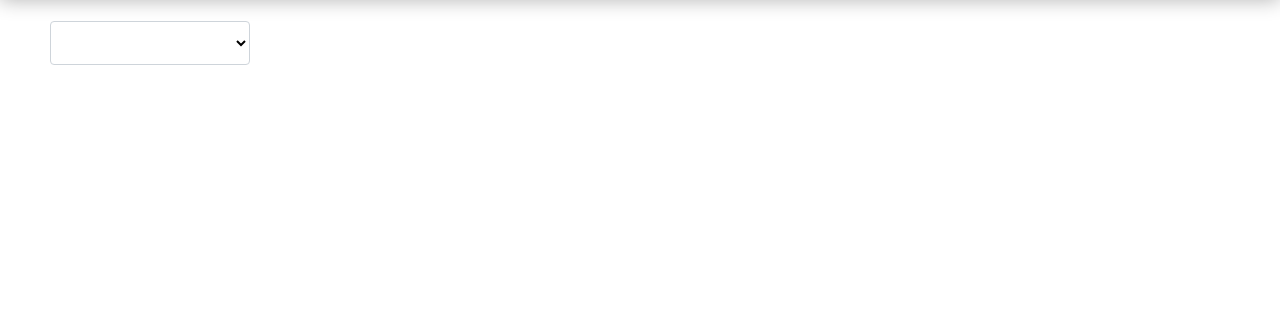
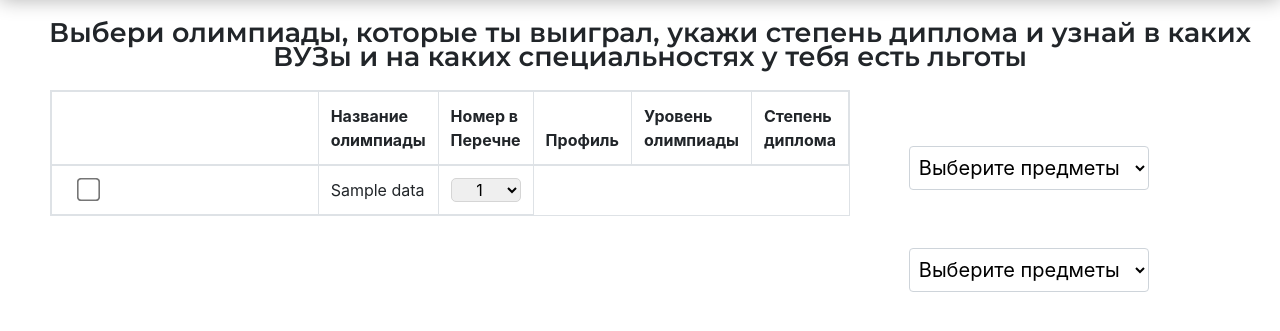
Before and after one commit to Vitalia2005/WEB_project_olimp-university.ru, a Flask app: template templates/privileges.html in a window 1280 px wide. Shown: the part 59-390 px from the top of the page. Run offline with Flask 2, Linux system fonts and the light colour scheme; the template is opened without the code that fills it: most values are stand-ins (such as "Sample title", 1, 10 or a date in 2020); lists and menus that the app fills with data are empty; some libraries are stand-ins or nearby versions.

Commit message:
Commit with the second page. Template. No database.

```diff
--- /dev/null
+++ b/data/__all_models.py
@@ -0,0 +1,2 @@
+from . import olympiads
+from . import subjects
--- a/main.py
+++ b/main.py
@@ -1,4 +1,5 @@
 from flask import Flask, render_template, redirect
+from data.create_perechen import get_subject_and_olymp
 
 app = Flask(__name__)
 app.config['SECRET_KEY'] = 'olympvita-university-Wqn7RC8}vysS'
@@ -11,7 +12,8 @@ def main():
 
 @app.route('/privileges')
 def privileges():
-    return render_template('privileges.html')
+    data = get_subject_and_olymp()
+    return render_template('privileges.html', data=data[0], all_olymps=data[1])
 
 
 if __name__ == '__main__':
--- a/static/css/privileges.css
+++ b/static/css/privileges.css
@@ -1,11 +1,26 @@
-.checkselect {
-    position: relative;
+@font-face {
+    font-family: "Montserrat";
+    src: url(../fonts/Montserrat.ttf);
+}
+
+#select1 {
     display: inline-block;
-    min-width: 200px;
+    min-width: 220px;
     text-align: left;
-    margin-top: 20px;
-    margin-left: 50px;
+    position: absolute;
+    left: 71vw;
+    top: 16vw;
 }
+
+#select2 {
+    display: inline-block;
+    min-width: 220px;
+    text-align: left;
+    position: absolute;
+    left: 71vw;
+    top: 24vw;
+}
+
 
 .checkselect-control {
     position: relative;
@@ -103,3 +118,33 @@
     color: black;
     font-size: 20px;
 }
+
+
+.table {
+    width: 800px;
+    margin-left: 50px;
+}
+
+.stepen_diploma {
+    border-radius: 5px;
+    width: 100%;
+    text-align: center;
+    text-align-last: center;
+    border-color: #d5d5d5;
+}
+
+.check_mark {
+    transform:scale(1.8);
+    cursor:pointer;
+    margin-left: 18px;
+}
+
+.something_text {
+    line-height: 0.9em;
+    margin-left: 20px;
+    margin-top: 20px;
+    margin-bottom: 20px;
+    font-family: "Montserrat SemiBold", sans-serif;
+    font-size: 27px;
+    text-align: center;
+}
--- /dev/null
+++ b/static/js/privileges.js
@@ -0,0 +1,53 @@
+var checked_array = [];
+(function ($) {
+    function setChecked(target) {
+        var checked_array = $(target).find('input[type="checkbox"]').toArray().map(x => $(x).is(':checked'));
+        window['checked_array'] = checked_array;
+        var checked = $(target).find("input[type='checkbox']:checked").length;
+        if (checked) {
+            $(target).find('select option:first').html('Выбрано: ' + checked);
+            let tds = document.querySelectorAll('#table1');
+            for (let td of tds) {
+                td.innerHTML = '!';
+            }
+        } else {
+            $(target).find('select option:first').html('Выберите предметы');
+        }
+    }
+
+    $.fn.checkselect = function () {
+        this.wrapInner('<div class="checkselect-popup"></div>');
+        this.prepend(
+            '<div class="checkselect-control">' +
+            '<select class="form-control"><option></option></select>' +
+            '<div class="checkselect-over"></div>' +
+            '</div>'
+        );
+
+        this.each(function () {
+            setChecked(this);
+        });
+        this.find('input[type="checkbox"]').click(function () {
+            setChecked($(this).parents('.checkselect'));
+        });
+
+        this.parent().find('.checkselect-control').on('click', function () {
+            $popup = $(this).next();
+            $('.checkselect-popup').not($popup).css('display', 'none');
+            if ($popup.is(':hidden')) {
+                $popup.css('display', 'block');
+                $(this).find('select').focus();
+            } else {
+                $popup.css('display', 'none');
+            }
+        });
+
+        $('html, body').on('click', function (e) {
+            if ($(e.target).closest('.checkselect').length == 0) {
+                $('.checkselect-popup').css('display', 'none');
+            }
+        });
+    };
+})(jQuery);
+
+$('.checkselect').checkselect();
--- a/templates/privileges.html
+++ b/templates/privileges.html
@@ -1,95 +1,65 @@
 {% extends "base.html" %}
 
 {% block content %}
-<!-- Только CSS -->
-<link rel="stylesheet" href="../static/css/privileges.css">
+    <!-- Только CSS -->
+    <link rel="stylesheet" href="../static/css/privileges.css">
+    <link rel="stylesheet" type="text/css" href="https://cdn.datatables.net/1.10.24/css/jquery.dataTables.css">
 
-<div class="checkselect">
-    <label><input type="checkbox" name="brands[]" value="1">Астрономия (3)</label>
-    <label><input type="checkbox" name="brands[]" value="2">Биология (9)</label>
-    <label><input type="checkbox" name="brands[]" value="3">География (8)</label>
-    <label><input type="checkbox" name="brands[]" value="4">Геология (2)</label>
-    <label><input type="checkbox" name="brands[]" value="5">Гуманитарные и социальные науки (3)</label>
-    <label><input type="checkbox" name="brands[]" value="6">Естественные науки (3)</label>
-    <label><input type="checkbox" name="brands[]" value="7">Журналистика (5)</label>
-    <label><input type="checkbox" name="brands[]" value="8">Инженерные науки (2)</label>
-    <label><input type="checkbox" name="brands[]" value="9">Иностранный язык (13)</label>
-    <label><input type="checkbox" name="brands[]" value="10">Информатика (13)</label>
-    <label><input type="checkbox" name="brands[]" value="11">История (16)</label>
-    <label><input type="checkbox" name="brands[]" value="12">Лингвистика (2)</label>
-    <label><input type="checkbox" name="brands[]" value="13">Литература (7)</label>
-    <label><input type="checkbox" name="brands[]" value="14">Математика (27)</label>
-    <label><input type="checkbox" name="brands[]" value="15">Обществознание (12)</label>
-    <label><input type="checkbox" name="brands[]" value="16">Политология (3)</label>
-    <label><input type="checkbox" name="brands[]" value="17">Право (7)</label>
-    <label><input type="checkbox" name="brands[]" value="18">Программирование (2)</label>
-    <label><input type="checkbox" name="brands[]" value="19">Психология (2)</label>
-    <label><input type="checkbox" name="brands[]" value="20">Рисунок (2)</label>
-    <label><input type="checkbox" name="brands[]" value="21">Робототехника (2)</label>
-    <label><input type="checkbox" name="brands[]" value="22">Русский язык (8)</label>
-    <label><input type="checkbox" name="brands[]" value="23">Социология (3) (2)</label>
-    <label><input type="checkbox" name="brands[]" value="24">Теория и история музыки (2)</label>
-    <label><input type="checkbox" name="brands[]" value="25">Техника и технологии (2)</label>
-    <label><input type="checkbox" name="brands[]" value="26">Физика (25)</label>
-    <label><input type="checkbox" name="brands[]" value="27">Филология (5)</label>
-    <label><input type="checkbox" name="brands[]" value="28">Философия (2)</label>
-    <label><input type="checkbox" name="brands[]" value="29">Финансовая грамотность (4)</label>
-    <label><input type="checkbox" name="brands[]" value="30">Химия (15)</label>
-    <label><input type="checkbox" name="brands[]" value="31">Экономика (8)</label>
-    <label><input type="checkbox" name="brands[]" value="32">Остальные (65)</label>
-</div>
-<script src="https://snipp.ru/cdn/jquery/2.1.1/jquery.min.js"></script>
-<script>
-    var checked_array = [];
-    (function ($) {
-        function setChecked(target) {
-            var checked_array = $(target).find('input[type="checkbox"]').map(x => x.is(':checked'));
-            window['checked_array'] = checked_array;
-            var checked = $(target).find("input[type='checkbox']:checked").length;
-            if (checked) {
-                $(target).find('select option:first').html('Выбрано: ' + checked);
-            } else {
-                $(target).find('select option:first').html('Выберите предметы');
-            }
-        }
+    <script type="text/javascript" charset="utf8"
+            src="https://cdn.datatables.net/1.10.24/js/jquery.dataTables.js"></script>
 
-        $.fn.checkselect = function () {
-            this.wrapInner('<div class="checkselect-popup"></div>');
-            this.prepend(
-                '<div class="checkselect-control">' +
-                '<select class="form-control"><option></option></select>' +
-                '<div class="checkselect-over"></div>' +
-                '</div>'
-            );
+    <p class="something_text">Выбери олимпиады, которые ты выиграл, укажи степень диплома и
+        узнай в каких ВУЗы и на каких специальностях у тебя есть льготы</p>
+    <div class="table_and_checked">
+        <table id="table1" class="table table-bordered table-hover table-responsive">
+            <thead>
+            <tr>
+                <th class="w-5"></th>
+                <th class="w-300">Название олимпиады</th>
+                <th class="w-20">Номер в Перечне</th>
+                <th class="w-50" style="text-align: center;">Профиль</th>
+                <th class="w-20">Уровень олимпиады</th>
+                <th class="w-20">Степень диплома</th>
+            </tr> <!--ряд с ячейками заголовков-->
+            </thead>
+            <tbody>
+            {% for ik in data %}
+                <tr>
+                <td style="width: 100%;"><input type="checkbox" class="check_mark"></td>
+                    {% for el in ik %}
+                        {% if loop.index != 1 %}
+                        <td style="text-align: center;">{{ el }}</td>
+                        {% else %}
+                        <td>{{ el }}</td>
+                        {% endif %}
+                    {% endfor %}
+                    <td>
+                        <select class="stepen_diploma">
+                            <option value=1>1</option>
+                            <option value=1>2</option>
+                            <option value=3>3</option>
+                        </select>
+                    </td>
+                </tr> <!--ряд с ячейками тела таблицы-->
+            {% endfor %}
+            </tbody>
+        </table>
 
-            this.each(function () {
-                setChecked(this);
-            });
-            this.find('input[type="checkbox"]').click(function () {
-                setChecked($(this).parents('.checkselect'));
-            });
+        <div class="checkselect" id="select1">
+            {% for el in all_olymps %}
+                <label><input type="checkbox" name="brands[]" value={{ loop.index }}>{{ el }}</label>
+            {% endfor %}
+        </div>
+        <div class="checkselect" id="select2">
+            <label><input type="checkbox" name="brands[]" value=1>1</label>
+            <label><input type="checkbox" name="brands[]" value=2>2</label>
+            <label><input type="checkbox" name="brands[]" value=3>3</label>
+        </div>
 
-            this.parent().find('.checkselect-control').on('click', function () {
-                $popup = $(this).next();
-                $('.checkselect-popup').not($popup).css('display', 'none');
-                if ($popup.is(':hidden')) {
-                    $popup.css('display', 'block');
-                    $(this).find('select').focus();
-                } else {
-                    $popup.css('display', 'none');
-                }
-            });
-
-            $('html, body').on('click', function (e) {
-                if ($(e.target).closest('.checkselect').length == 0) {
-                    $('.checkselect-popup').css('display', 'none');
-                }
-            });
-        };
-    })(jQuery);
-
-    $('.checkselect').checkselect();
-</script>
+    </div>
 
 
+    <script src="https://snipp.ru/cdn/jquery/2.1.1/jquery.min.js"></script>
+    <script src="../static/js/privileges.js"></script>
+
 {% endblock %}
```
Also changed, not shown: data/create_perechen.py (added, +37 -0 lines), data/db_session.py (added, +33 -0 lines), data/olympiads.py (added, +13 -0 lines), data/subjects.py (added, +12 -0 lines), scripts/privileges.js (added, +53 -0 lines), db/perechen.db.
